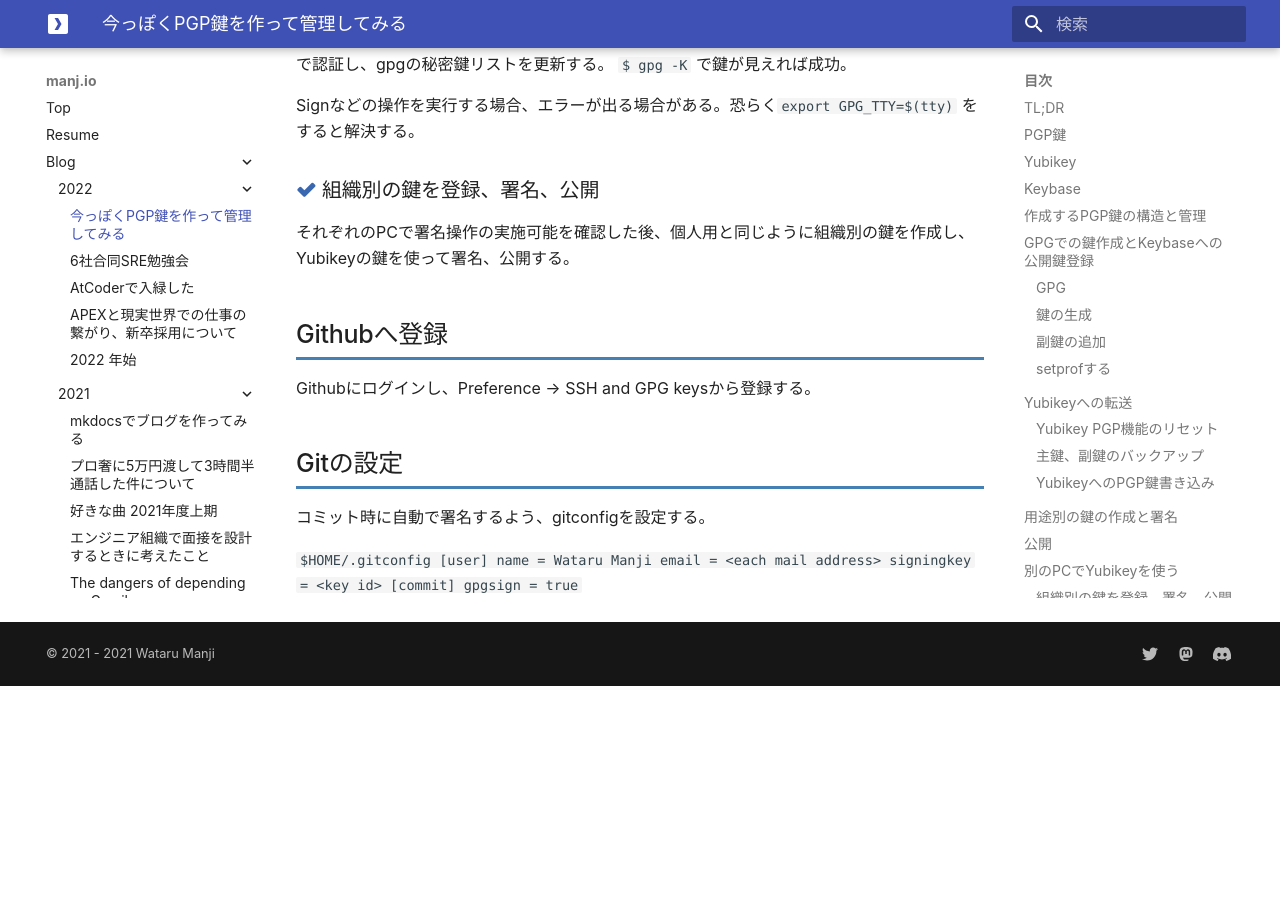
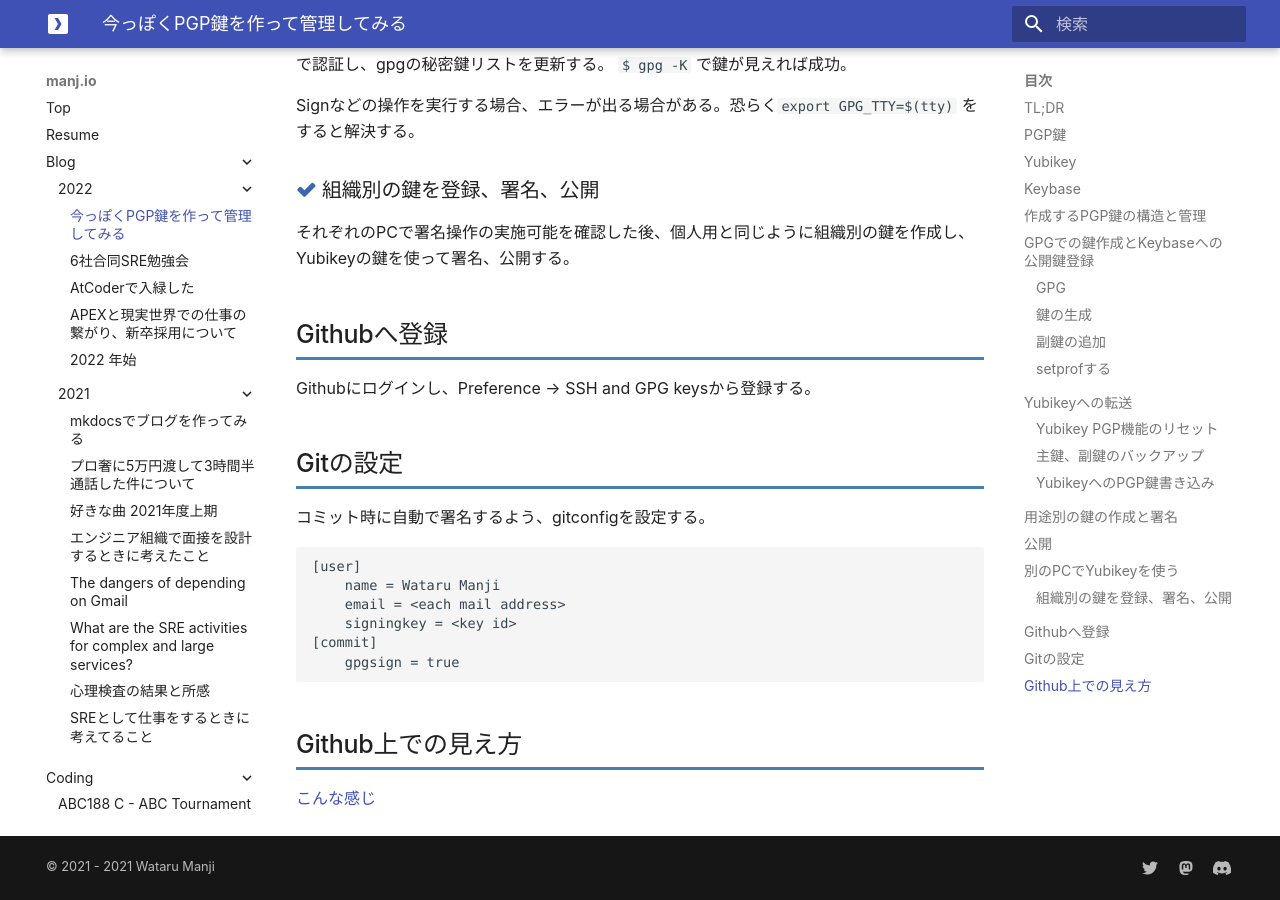
Before and after one commit to manji-0/blog, an MkDocs documentation site: the page built from docs/blog/2022/modern_pgp.md, in a window 1280 px wide and 900 px high, scrolled down 10881 px. Built offline with MkDocs 1.6.1 and Material for MkDocs 9.7.7, drawn with Linux system fonts in a browser that asks for light colours; nearby versions of some CDN libraries; comment, search, counter and statistics services are not loaded; before the commit the page ends 11567 px from its top, so only the background shows below that; some of the changed text lies outside the part shown.

Commit message:
fix typo and add example

````diff
--- a/docs/blog/2022/modern_pgp.md
+++ b/docs/blog/2022/modern_pgp.md
@@ -50,7 +50,7 @@ PGP用語である主鍵、副鍵などの概念については面倒なので
 
 ## GPGでの鍵作成とKeybaseへの公開鍵登録
 ### GPG
-GNUのpgp実装。Mac OSにはデフォルトではコマンドが叩けない。
+GNUのpgp実装。Mac OSだとデフォルトではコマンドが叩けない。
 
 今回はhomebrewで`2.3.7`を入れてそれを使う。
 
@@ -436,7 +436,7 @@ uif            ユーザインタラクションフラグの変更
 
 `factory-reset` した後、`passwd` を使ってPINを設定する。
 
-factory reset後のPINは
+factory reset後のPINはデフォルト値に設定される。
 
 * PIN: `123456`
 * Admin PIN: `12345678`
@@ -490,7 +490,7 @@ Githubにログインし、Preference → SSH and GPG keysから登録する。
 ## Gitの設定
 コミット時に自動で署名するよう、gitconfigを設定する。
 
-```$HOME/.gitconfig
+```
 [user]
 	name = Wataru Manji
 	email = <each mail address>
@@ -498,3 +498,6 @@ Githubにログインし、Preference → SSH and GPG keysから登録する。
 [commit]
 	gpgsign = true
 ```
+
+## Github上での見え方
+[こんな感じ](https://github.com/manji-0/blog/commit/e22f74fe03ee79f1d3839537c545e522930100d3)
````
